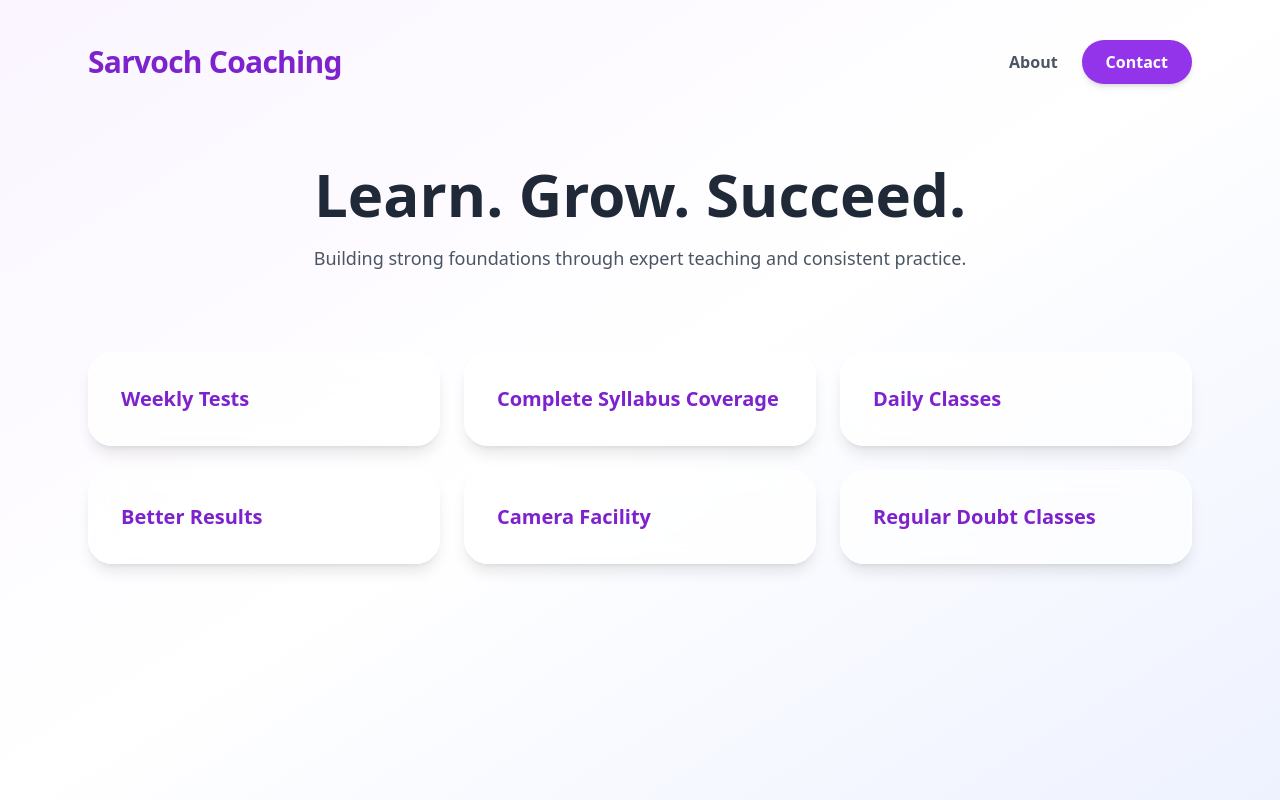
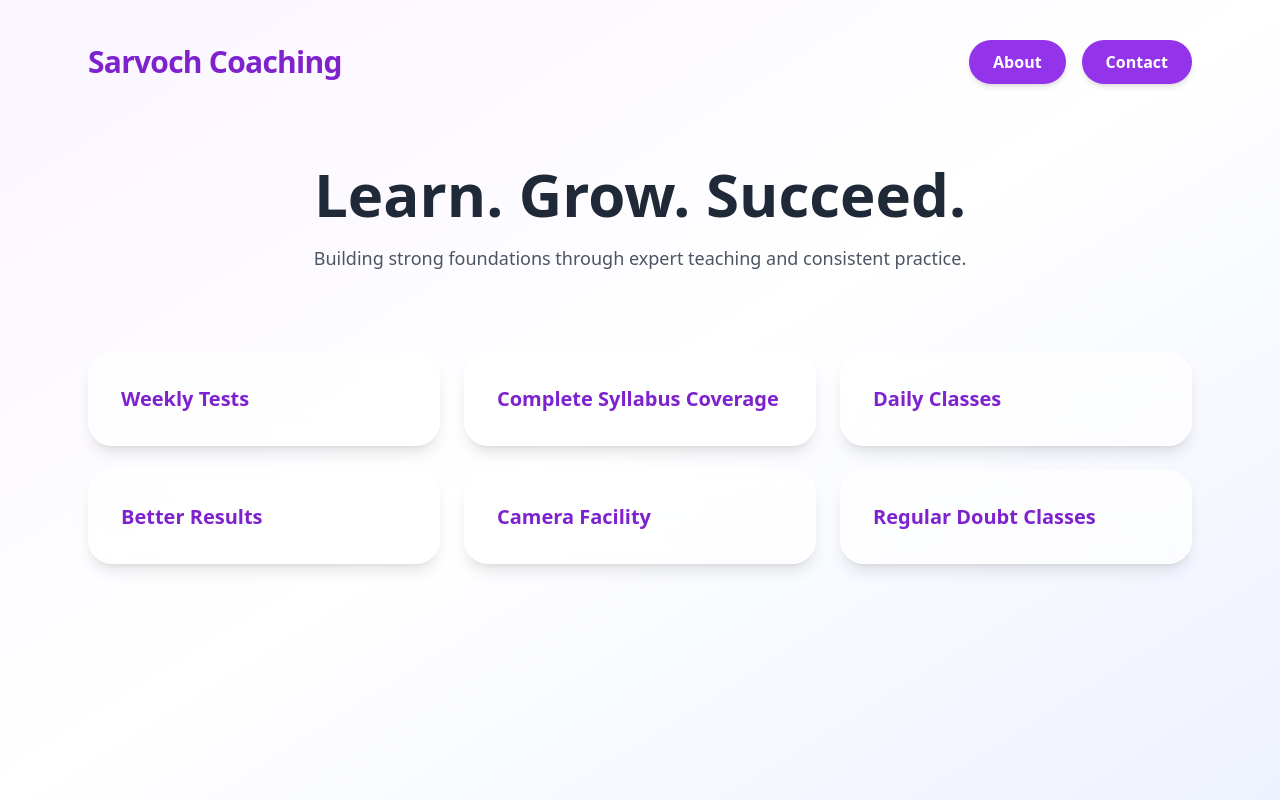
Before and after one commit to sahilkalam/next-app, a Next.js app: page / in a window 1280 px wide. Built offline with nearby package versions, Linux system fonts and the light colour scheme.

Commit message:
Update navbar styling and comments in index.js

```diff
--- a/pages/index.js
+++ b/pages/index.js
@@ -21,7 +21,7 @@ export default function Home() {
       <div className="min-h-screen bg-gradient-to-br from-purple-50 via-white to-indigo-50">
         <div className="max-w-6xl mx-auto px-6 py-10">
 
-          {/* Fixed Navbar with perfect alignment */}
+          {/* Navbar with twin premium buttons */}
           <motion.nav
             initial={{ y: -30, opacity: 0 }}
             animate={{ y: 0, opacity: 1 }}
@@ -31,11 +31,11 @@ export default function Home() {
               Sarvoch Coaching
             </h1>
 
-            {/* items-center aur gap-6 se dono links balanced dikhenge */}
-            <div className="flex items-center gap-6">
+            {/* Dono buttons me same styling apply kar di hai */}
+            <div className="flex items-center gap-4">
               <Link
                 href="/about"
-                className="font-semibold text-gray-600 hover:text-purple-700 transition-colors duration-200"
+                className="bg-purple-600 hover:bg-purple-700 text-white font-semibold px-6 py-2.5 rounded-full shadow-md hover:shadow-lg transition-all duration-200"
               >
                 About
               </Link>
@@ -108,4 +108,4 @@ export default function Home() {
       </div>
     </>
   );
-                  }
+}
```
